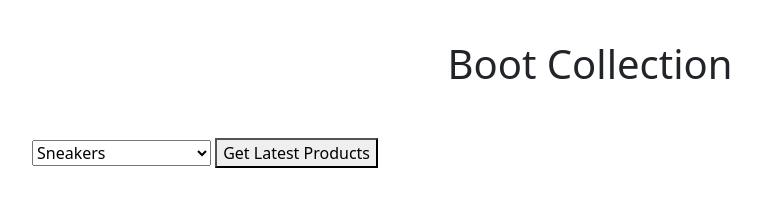
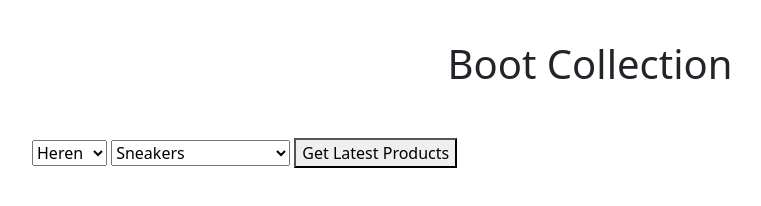
Before and after one commit to SeppeVerbekenEHB/Prototype-Scraping, a website: page public/html/index.html in a window 1280 px wide. Both pictures are taken after a click on the button "Get Latest Products". Shown: the whole page, without its empty margins (50-811 px from the left). Drawn offline with nearby package versions, Linux system fonts and the light colour scheme; no server answers.

Commit message:
WIP: Add functionality to choose between genders

```diff
--- a/public/html/index.html
+++ b/public/html/index.html
@@ -14,15 +14,11 @@
     <div class="container">
         <h1 class="title">Boot Collection</h1>
         <div class="controls">
+            <select id="gender-dropdown">
+                <option value="heren">Heren</option>
+                <option value="dames">Dames</option>
+            </select>
             <select id="category-dropdown">
-                <option value="sneakers">Sneakers</option>
-                <option value="geklede-schoenen">Geklede Schoenen</option>
-                <option value="lage-schoenen">Lage Schoenen</option>
-                <option value="hoge-schoenen">Hoge Schoenen</option>
-                <option value="boots">Boots</option>
-                <option value="pantoffels">Pantoffels</option>
-                <option value="outdoorschoenen">Outdoorschoenen</option>
-                <option value="sandalen-en-slippers">Sandalen en Slippers</option>
             </select>
             <button id="scrape-button">Get Latest Products</button>
         </div>
--- a/public/js/index.js
+++ b/public/js/index.js
@@ -1,7 +1,56 @@
 document.addEventListener('DOMContentLoaded', () => {
     const scrapeButton = document.getElementById('scrape-button');
+    const genderDropdown = document.getElementById('gender-dropdown');
     const categoryDropdown = document.getElementById('category-dropdown');
     const productGrid = document.getElementById('product-grid');
+
+    const categories = {
+        heren: {
+            'sneakers': 'Sneakers',
+            'geklede-schoenen': 'Geklede Schoenen',
+            'lage-schoenen': 'Lage Schoenen',
+            'hoge-schoenen': 'Hoge Schoenen',
+            'boots': 'Boots',
+            'pantoffels': 'Pantoffels',
+            'outdoorschoenen': 'Outdoorschoenen',
+            'sandalen-en-slippers': 'Sandalen en Slippers'
+        },
+        dames: {
+            'sneakers': 'Sneakers',
+            'enkellaarsjes': 'Enkellaarsjes',
+            'lage-schoenen': 'Lage Schoenen',
+            'pumps': 'Pumps',
+            'laarzen': 'Laarzen',
+            'boots': 'Boots',
+            'pantoffels': 'Pantoffels',
+            'outdoorschoenen': 'Outdoorschoenen',
+            'sandalen': 'Sandalen',
+            'slippers': 'Slippers'
+        }
+    };
+
+    // Load categories based on gender selection
+    genderDropdown.addEventListener('change', () => {
+        const selectedGender = genderDropdown.value;
+        updateCategoryOptions(selectedGender);
+    });
+
+    // Initialize the dropdown with heren categories
+    updateCategoryOptions('heren');
+
+    // Initial load for the heren categories
+    function updateCategoryOptions(gender) {
+        const categoriesForGender = categories[gender];
+        categoryDropdown.innerHTML = ''; // Clear existing categories
+
+        for (const key in categoriesForGender) {
+            const option = document.createElement('option');
+            option.value = key;
+            option.textContent = categoriesForGender[key];
+            categoryDropdown.appendChild(option);
+        }
+    }
+
 
     // Load products on button click
     scrapeButton.addEventListener('click', async () => {
@@ -10,9 +59,10 @@ document.addEventListener('DOMContentLoaded', () => {
 
         // Get selected category from dropdown
         const selectedCategory = categoryDropdown.value;
+        const selectedGender = genderDropdown.value;
 
         try {
-            const response = await fetch(`http://localhost:3000/scrape?category=${selectedCategory}`);
+            const response = await fetch(`http://localhost:3000/scrape?category=${selectedCategory}&gender=${selectedGender}`);
             const products = await response.json();
             console.log('Products:', products);
             displayProducts(products);
```
Also changed, not shown: src/server.js (+19 -3 lines).
